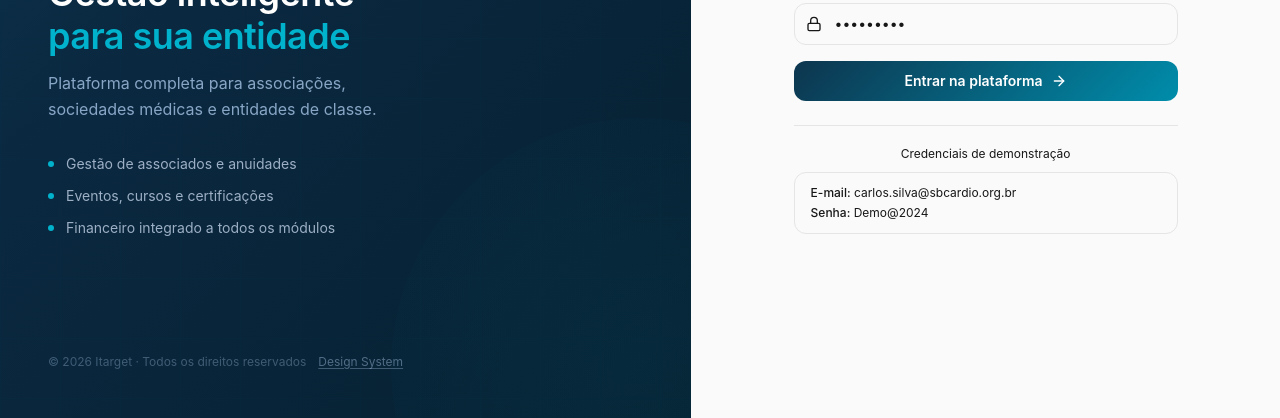
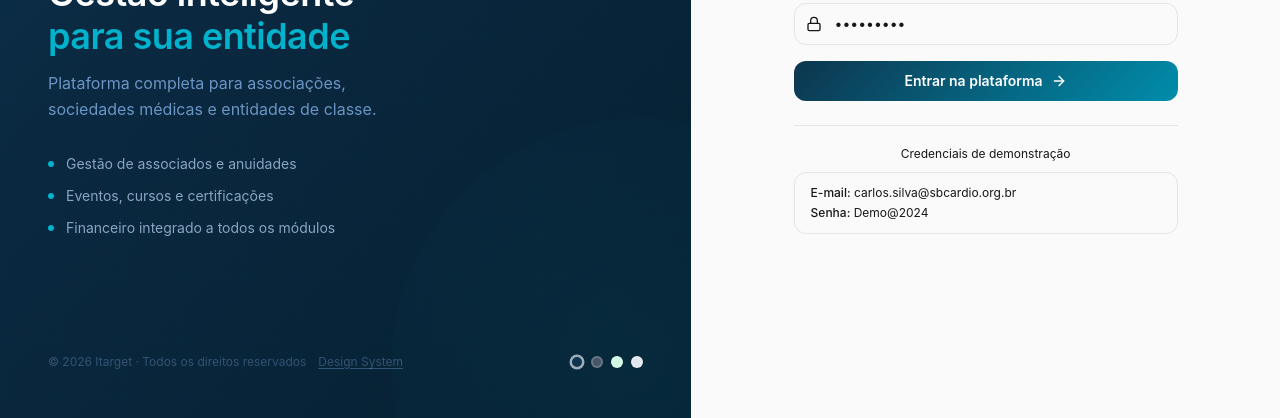
Before and after one commit to adriel-itarget/hubitarget, a React (Vite) app: page /login in a window 1280 px wide. Shown: the part 382-800 px from the top of the page. Built offline with nearby package versions, Linux system fonts and the light colour scheme.

Commit message:
feat: 4 versões de lateral de login com troca de tema
- Azul Escuro (gradiente氰 escuro)
- Slate (tons de slate 700-500)
- Claro (verde suave)
- Slate Claro (slate 50-200, suave e neutro)
- Seletor de tema via dots no rodapé
- Logo e textos adaptam automaticamente por versão

```diff
--- a/src/app/pages/LoginPage.tsx
+++ b/src/app/pages/LoginPage.tsx
@@ -11,11 +11,89 @@ interface LoginPageProps {
 const DEMO_EMAIL = 'carlos.silva@sbcardio.org.br';
 const DEMO_PASSWORD = 'Demo@2024';
 
+type Theme = 'dark' | 'slate' | 'light' | 'slate-light';
+
+const THEMES: Record<Theme, {
+  bg: string;
+  blob1: string;
+  blob2: string;
+  gridColor: string;
+  textColor: string;
+  subtextColor: string;
+  featureDot: string;
+  featureText: string;
+  footerColor: string;
+  markOpacity: number;
+  accentColor: string;
+}> = {
+  dark: {
+    bg: 'linear-gradient(135deg, #0d354e 0%, #0a2840 40%, #062030 100%)',
+    blob1: 'radial-gradient(circle, #00b2cc, transparent)',
+    blob2: 'radial-gradient(circle, #008dab, transparent)',
+    gridColor: '#00b2cc',
+    textColor: '#ffffff',
+    subtextColor: 'rgba(147,197,253,0.7)',
+    featureDot: '#00b2cc',
+    featureText: 'rgba(191,219,254,0.7)',
+    footerColor: 'rgba(147,197,253,0.3)',
+    markOpacity: 1,
+    accentColor: '#00b2cc',
+  },
+  slate: {
+    bg: 'linear-gradient(135deg, #1e293b 0%, #334155 40%, #475569 100%)',
+    blob1: 'radial-gradient(circle, #94a3b8, transparent)',
+    blob2: 'radial-gradient(circle, #64748b, transparent)',
+    gridColor: '#94a3b8',
+    textColor: '#f8fafc',
+    subtextColor: 'rgba(226,232,240,0.8)',
+    featureDot: '#cbd5e1',
+    featureText: 'rgba(226,232,240,0.7)',
+    footerColor: 'rgba(148,163,184,0.4)',
+    markOpacity: 1,
+    accentColor: '#94a3b8',
+  },
+  light: {
+    bg: 'linear-gradient(135deg, #f0fdf4 0%, #ecfdf5 40%, #d1fae5 100%)',
+    blob1: 'radial-gradient(circle, #34d399, transparent)',
+    blob2: 'radial-gradient(circle, #10b981, transparent)',
+    gridColor: '#34d399',
+    textColor: '#064e3b',
+    subtextColor: 'rgba(6,78,59,0.7)',
+    featureDot: '#10b981',
+    featureText: 'rgba(6,78,59,0.6)',
+    footerColor: 'rgba(6,78,59,0.3)',
+    markOpacity: 0.8,
+    accentColor: '#10b981',
+  },
+  'slate-light': {
+    bg: 'linear-gradient(135deg, #f8fafc 0%, #f1f5f9 40%, #e2e8f0 100%)',
+    blob1: 'radial-gradient(circle, #94a3b8, transparent)',
+    blob2: 'radial-gradient(circle, #64748b, transparent)',
+    gridColor: '#94a3b8',
+    textColor: '#0f172a',
+    subtextColor: 'rgba(15,23,42,0.6)',
+    featureDot: '#64748b',
+    featureText: 'rgba(15,23,42,0.55)',
+    footerColor: 'rgba(15,23,42,0.3)',
+    markOpacity: 0.85,
+    accentColor: '#475569',
+  },
+};
+
+const FEATURES = [
+  'Gestão de associados e anuidades',
+  'Eventos, cursos e certificações',
+  'Financeiro integrado a todos os módulos',
+];
+
 export function LoginPage({ onLogin }: LoginPageProps) {
   const [email, setEmail] = useState(DEMO_EMAIL);
   const [password, setPassword] = useState(DEMO_PASSWORD);
   const [error, setError] = useState('');
+  const [theme, setTheme] = useState<Theme>('dark');
   const navigate = useNavigate();
+
+  const t = THEMES[theme];
 
   const handleSubmit = (e: React.FormEvent) => {
     e.preventDefault();
@@ -32,25 +110,28 @@ export function LoginPage({ onLogin }: LoginPageProps) {
     }
   };
 
+  const isLight = theme === 'light' || theme === 'slate-light';
+  const logoWhite = !isLight;
+
   return (
     <div className="min-h-screen flex">
 
       {/* ── Left panel — brand ── */}
       <div
-        className="hidden lg:flex flex-col justify-between w-[54%] relative overflow-hidden p-12"
-        style={{ background: 'linear-gradient(135deg, #0d354e 0%, #0a2840 40%, #062030 100%)' }}
+        className="hidden lg:flex flex-col justify-between w-[54%] relative overflow-hidden p-12 transition-colors duration-700"
+        style={{ background: t.bg }}
       >
         {/* Decorative blobs */}
         <div className="absolute -top-32 -left-32 w-96 h-96 rounded-full opacity-10"
-          style={{ background: 'radial-gradient(circle, #00b2cc, transparent)' }} />
+          style={{ background: t.blob1 }} />
         <div className="absolute bottom-0 right-0 w-[500px] h-[500px] rounded-full opacity-8"
-          style={{ background: 'radial-gradient(circle, #008dab, transparent)', transform: 'translate(40%, 40%)' }} />
+          style={{ background: t.blob2, transform: 'translate(40%, 40%)' }} />
 
         {/* Grid pattern */}
         <svg className="absolute inset-0 w-full h-full opacity-5" xmlns="http://www.w3.org/2000/svg">
           <defs>
             <pattern id="lgrid" width="60" height="60" patternUnits="userSpaceOnUse">
-              <path d="M 60 0 L 0 0 0 60" fill="none" stroke="#00b2cc" strokeWidth="0.5"/>
+              <path d="M 60 0 L 0 0 0 60" fill="none" stroke={t.gridColor} strokeWidth="0.5"/>
             </pattern>
           </defs>
           <rect width="100%" height="100%" fill="url(#lgrid)" />
@@ -58,7 +139,7 @@ export function LoginPage({ onLogin }: LoginPageProps) {
 
         {/* Logo — top */}
         <div className="relative z-10">
-          <ItargetLogo height={38} white />
+          <ItargetLogo height={38} white={logoWhite} />
         </div>
 
         {/* Center content */}
@@ -66,36 +147,60 @@ export function LoginPage({ onLogin }: LoginPageProps) {
           {/* Animated mark */}
           <div className="relative w-28 h-28 mb-10">
             <div className="absolute inset-0 rounded-full opacity-20 animate-ping"
-              style={{ background: 'radial-gradient(circle, #00b2cc, transparent)', animationDuration: '3s' }} />
+              style={{ background: t.blob1, animationDuration: '3s' }} />
             <div className="absolute inset-2 rounded-full opacity-30 animate-ping"
-              style={{ background: 'radial-gradient(circle, #008dab, transparent)', animationDuration: '3s', animationDelay: '1.5s' }} />
-            <div className="relative z-10 w-28 h-28 flex items-center justify-center">
+              style={{ background: t.blob2, animationDuration: '3s', animationDelay: '1.5s' }} />
+            <div className="relative z-10 w-28 h-28 flex items-center justify-center" style={{ opacity: t.markOpacity }}>
               <ItargetMark size={112} />
             </div>
           </div>
 
-          <h2 className="text-4xl text-white mb-3" style={{ lineHeight: 1.2 }}>
+          <h2 className="text-4xl mb-3" style={{ color: t.textColor, lineHeight: 1.2, fontWeight: 600 }}>
             Gestão inteligente<br />
-            <span style={{ color: '#00b2cc' }}>para sua entidade</span>
+            <span style={{ color: t.accentColor }}>para sua entidade</span>
           </h2>
-          <p className="text-blue-200/70 text-base leading-relaxed max-w-sm">
+          <p className="text-base leading-relaxed max-w-sm" style={{ color: t.subtextColor }}>
             Plataforma completa para associações, sociedades médicas e entidades de classe.
           </p>
 
           <div className="mt-8 space-y-3">
-            {['Gestão de associados e anuidades', 'Eventos, cursos e certificações', 'Financeiro integrado a todos os módulos'].map(f => (
+            {FEATURES.map(f => (
               <div key={f} className="flex items-center gap-3">
-                <div className="w-1.5 h-1.5 rounded-full flex-shrink-0" style={{ background: '#00b2cc' }} />
-                <span className="text-blue-100/70 text-sm">{f}</span>
+                <div className="w-1.5 h-1.5 rounded-full flex-shrink-0" style={{ background: t.featureDot }} />
+                <span className="text-sm" style={{ color: t.featureText }}>{f}</span>
               </div>
             ))}
           </div>
         </div>
 
-        <p className="text-blue-200/30 text-xs relative z-10 flex items-center gap-3">
-          <span>© 2026 Itarget · Todos os direitos reservados</span>
-          <Link to="/design-system" className="text-blue-200/40 hover:text-blue-200/70 transition-colors underline underline-offset-2 decoration-blue-200/30">Design System</Link>
-        </p>
+        {/* Footer + theme switcher */}
+        <div className="relative z-10 flex items-center justify-between">
+          <p className="text-xs flex items-center gap-3" style={{ color: t.footerColor }}>
+            <span>© 2026 Itarget · Todos os direitos reservados</span>
+            <Link to="/design-system"
+              className="hover:opacity-80 transition-colors underline underline-offset-2"
+              style={{ color: t.footerColor }}>
+              Design System
+            </Link>
+          </p>
+
+          {/* Theme switcher */}
+          <div className="flex items-center gap-2">
+            {(['dark', 'slate', 'light', 'slate-light'] as Theme[]).map((v) => (
+              <button
+                key={v}
+                onClick={() => setTheme(v)}
+                title={v === 'dark' ? 'Azul Escuro' : v === 'slate' ? 'Slate' : v === 'light' ? 'Claro' : 'Slate Claro'}
+                className={`w-3 h-3 rounded-full border-2 transition-all duration-300 ${
+                  theme === v ? 'scale-125 border-white/60' : 'border-white/20 hover:border-white/40'
+                }`}
+                style={{
+                  background: v === 'dark' ? '#0d354e' : v === 'slate' ? '#475569' : v === 'light' ? '#d1fae5' : '#e2e8f0',
+                }}
+              />
+            ))}
+          </div>
+        </div>
       </div>
 
       {/* ── Right panel — form ── */}
```
